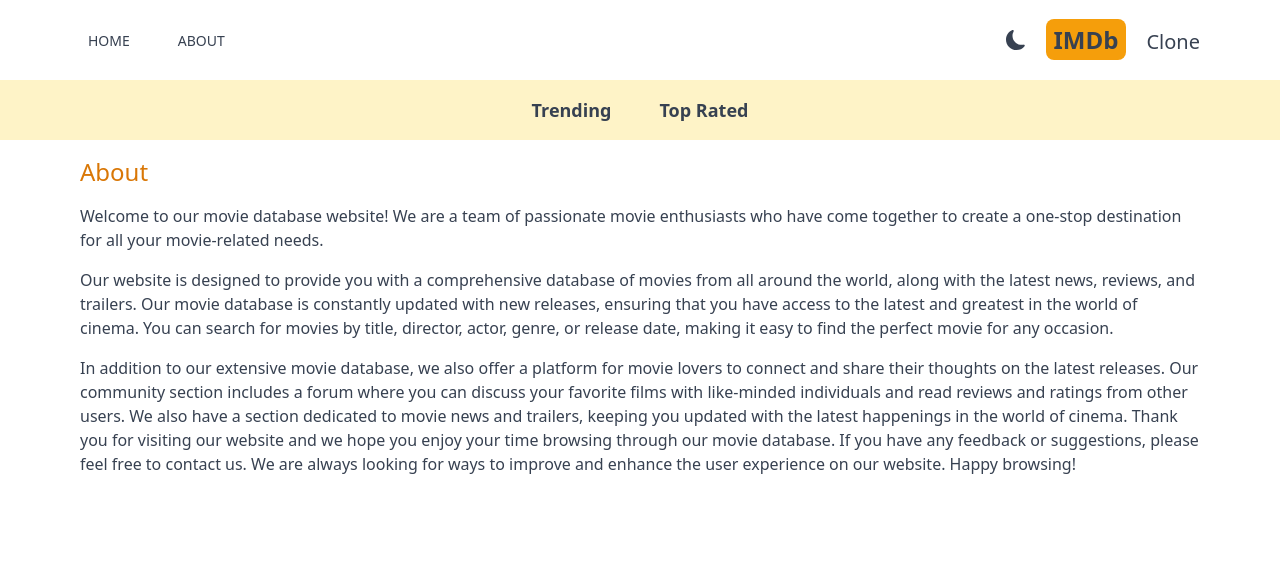
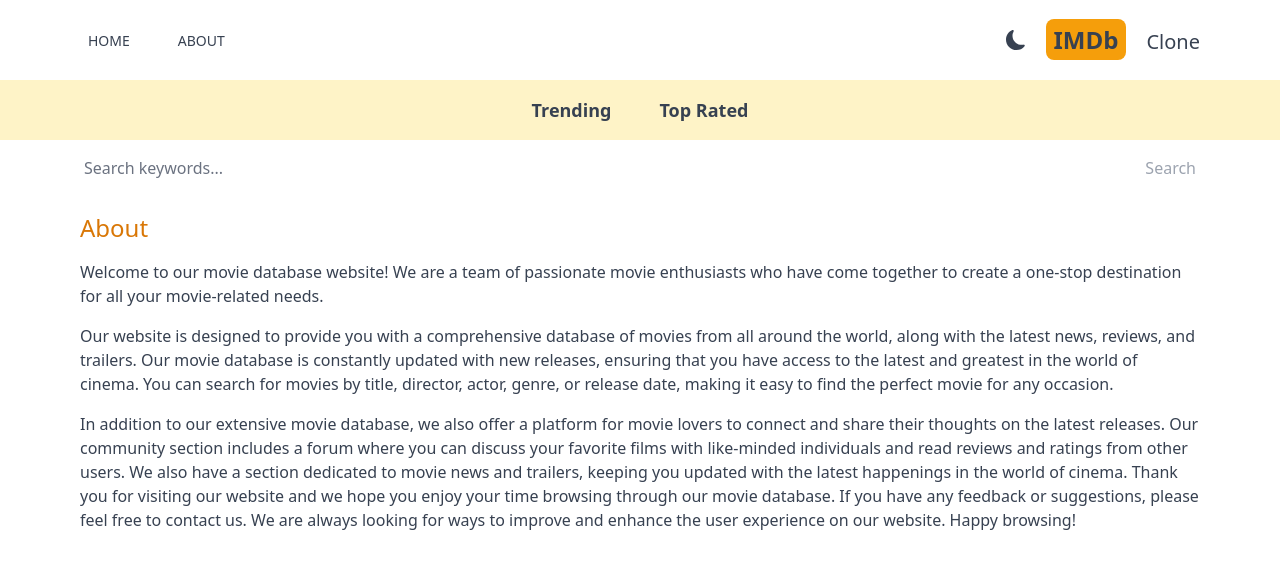
Before and after one commit to lucas-ellwanger/imdb, a Next.js app: page /about in a window 1280 px wide. Shown: the top 568 px of the page. Built offline with nearby package versions, Linux system fonts and the light colour scheme.

Commit message:
added search ability

```diff
--- a/src/app/layout.jsx
+++ b/src/app/layout.jsx
@@ -2,6 +2,7 @@ import '@/app/globals.css'
 import Providers from './Providers'
 import Header from '@/components/Header'
 import Navbar from '@/components/Navbar'
+import SearchBox from '@/components/SearchBox'
 
 export const metadata = {
   title: 'IMDb Clone',
@@ -20,6 +21,8 @@ export default function RootLayout({ children }) {
           <Navbar />
 
           {/* Search Box */}
+          <SearchBox />
+
           {children}
         </Providers>
       </body>
--- a/src/app/movie/[id]/page.jsx
+++ b/src/app/movie/[id]/page.jsx
@@ -18,7 +18,7 @@ export default async function MoviePage({ params }) {
           src={`https://image.tmdb.org/t/p/original${
             movie.backdrop_path || movie.poster_path
           }`}
-          alt={movie.title}
+          alt='Movie Poster'
           width={500}
           height={300}
           className='rounded-lg'
--- /dev/null
+++ b/src/app/search/[searchTerm]/page.jsx
@@ -0,0 +1,25 @@
+import Results from '@/components/Results'
+
+export default async function SearchPage({ params }) {
+  const res = await fetch(
+    `https://api.themoviedb.org/3/search/movie?api_key=${process.env.API_KEY}&query=${params.searchTerm}&language=en-US&include_adult=false`
+  )
+
+  if (!res.ok) {
+    throw new Error('Error fetching data')
+  }
+
+  const data = await res.json()
+
+  const results = data.results
+
+  return (
+    <div>
+      {results && results.length === 0 && (
+        <h1 className='text-center pt-6'>No results found</h1>
+      )}
+
+      {results && <Results results={results} />}
+    </div>
+  )
+}
--- a/src/components/Card.jsx
+++ b/src/components/Card.jsx
@@ -10,7 +10,7 @@ export default function Card({ result }) {
           src={`https://image.tmdb.org/t/p/original${
             result.backdrop_path || result.poster_path
           }`}
-          alt={result.title}
+          alt='Movie Poster'
           width={500}
           height={300}
           className='sm:rounded-t-lg group-hover:opacity-80 transition-opacity duration-200'
--- /dev/null
+++ b/src/components/SearchBox.jsx
@@ -0,0 +1,39 @@
+'use client'
+
+import { useState } from 'react'
+import { useRouter } from 'next/navigation'
+
+export default function SearchBox() {
+  const [search, setSearch] = useState('')
+  const router = useRouter()
+
+  function handleSubmit(event) {
+    event.preventDefault()
+
+    if (!search) return
+
+    router.push(`/search/${search}`)
+  }
+
+  return (
+    <form
+      onSubmit={handleSubmit}
+      className='flex max-w-6xl mx-auto justify-between items-center px-5'
+    >
+      <input
+        value={search}
+        onChange={(event) => setSearch(event.target.value)}
+        type='text'
+        placeholder='Search keywords...'
+        className='flex-1 w-full h-14 rounded-sm placeholder-gray-500 outline-none bg-transparent'
+      />
+      <button
+        disabled={!search}
+        type='submit'
+        className='text-amber-600 disabled:text-gray-400 '
+      >
+        Search
+      </button>
+    </form>
+  )
+}
```
